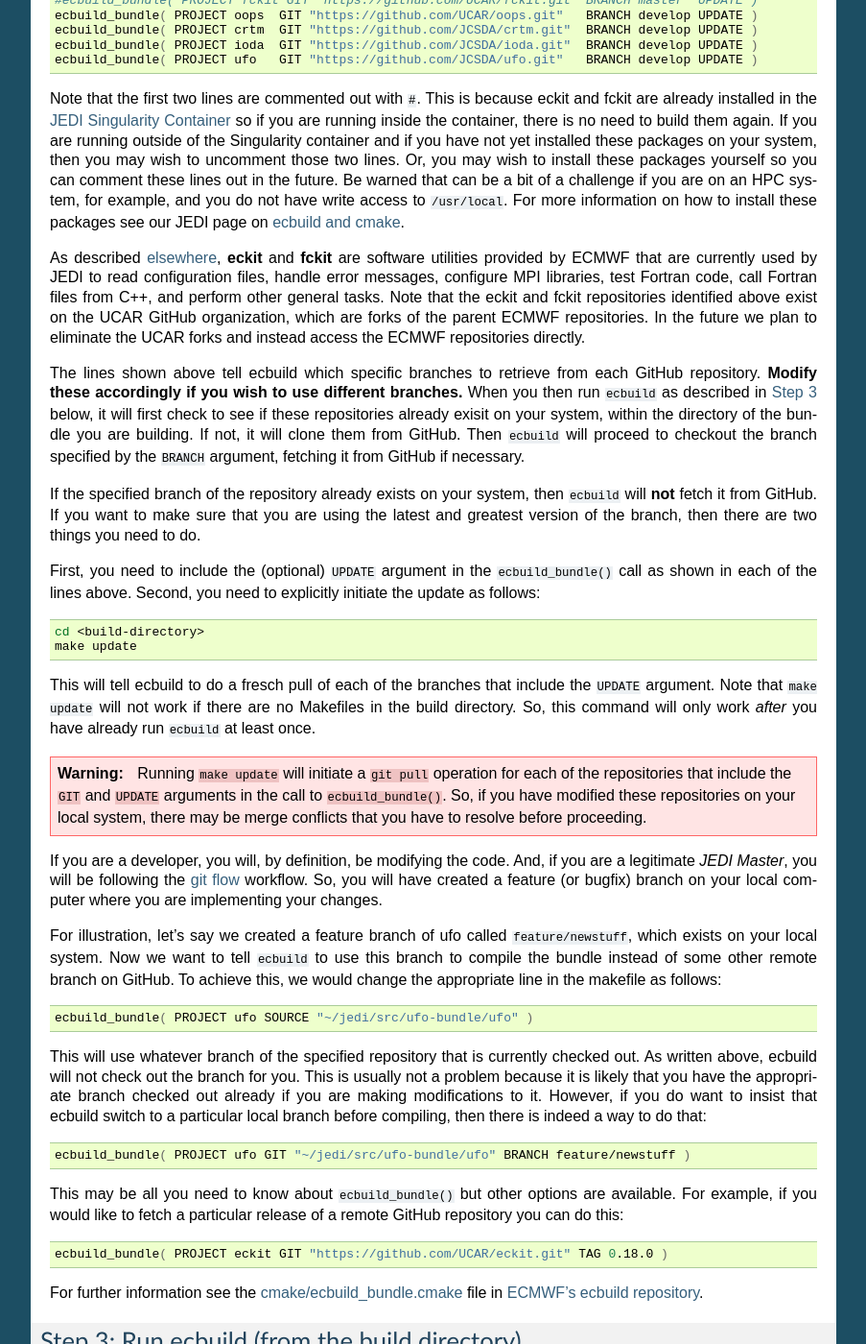
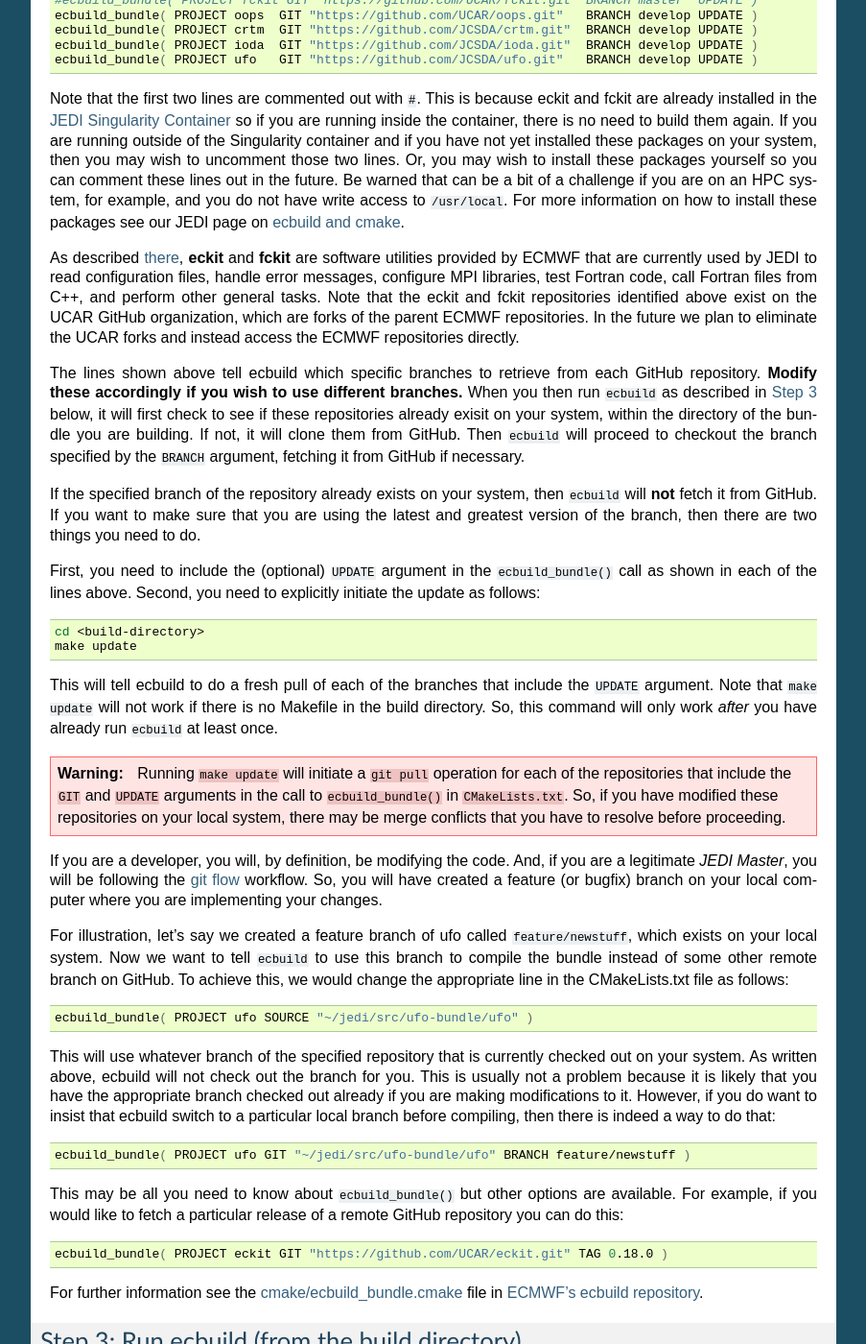
Before and after one commit to JCSDA/jedi-docs, a Sphinx documentation site: the page built from docs/developer/building_and_testing/building_jedi.rst, in a window 1280 px wide and 1400 px high, scrolled down 1156 px. Shown: the whole window at 96% size, without its empty margins (198-1101 px from the left). Built offline with Sphinx 7.4.7, drawn with Linux system fonts in a browser that asks for light colours; some of the changed text lies outside the part shown.

Commit message:
fixed a few typos

```diff
--- a/docs/developer/building_and_testing/building_jedi.rst
+++ b/docs/developer/building_and_testing/building_jedi.rst
@@ -56,7 +56,7 @@ As executed above, Step 1 will create a directory called :code:`~/jedi/src/ufo-b
 
 Note that the first two lines are commented out with :code:`#`.  This is because eckit and fckit are already installed in the :ref:`JEDI Singularity Container <build_env>` so if you are running inside the container, there is no need to build them again.  If you are running outside of the Singularity container and if you have not yet installed these packages on your system, then you may wish to uncomment those two lines.  Or, you may wish to install these packages yourself so you can comment these lines out in the future.  Be warned that can be a bit of a challenge if you are on an HPC system, for example, and you do not have write access to :code:`/usr/local`.  For more information on how to install these packages see our JEDI page on :doc:`ecbuild and cmake <../developer_tools/cmake>`.
 
-As described :doc:`elsewhere <../developer_tools/cmake>`, **eckit** and **fckit** are software utilities provided by ECMWF that are currently used by JEDI to read configuration files, handle error messages, configure MPI libraries, test Fortran code, call Fortran files from C++, and perform other general tasks.  Note that the eckit and fckit repositories identified above exist on the UCAR GitHub organization, which are forks of the parent ECMWF repositories.  In the future we plan to eliminate the UCAR forks and instead access the ECMWF repositories directly.
+As described :doc:`there <../developer_tools/cmake>`, **eckit** and **fckit** are software utilities provided by ECMWF that are currently used by JEDI to read configuration files, handle error messages, configure MPI libraries, test Fortran code, call Fortran files from C++, and perform other general tasks.  Note that the eckit and fckit repositories identified above exist on the UCAR GitHub organization, which are forks of the parent ECMWF repositories.  In the future we plan to eliminate the UCAR forks and instead access the ECMWF repositories directly.
 
 The lines shown above tell ecbuild which specific branches to retrieve from each GitHub repository.  **Modify these accordingly if you wish to use different branches.**  When you then run :code:`ecbuild` as described in :ref:`Step 3 <build-step3>` below, it will first check to see if these repositories already exisit on your system, within the directory of the bundle you are building.  If not, it will clone them from GitHub.  Then :code:`ecbuild` will proceed to checkout the branch specified by the :code:`BRANCH` argument, fetching it from GitHub if necessary.
 
@@ -69,21 +69,21 @@ First, you need to include the (optional) :code:`UPDATE` argument in the :code:`
    cd <build-directory>
    make update
 
-This will tell ecbuild to do a fresch pull of each of the branches that include the :code:`UPDATE` argument.  Note that :code:`make update` will not work if there are no Makefiles in the build directory.  So, this command will only work *after* you have already run :code:`ecbuild` at least once.
+This will tell ecbuild to do a fresh pull of each of the branches that include the :code:`UPDATE` argument.  Note that :code:`make update` will not work if there is no Makefile in the build directory.  So, this command will only work *after* you have already run :code:`ecbuild` at least once.
 
 .. warning::
 
-   Running :code:`make update` will initiate a :code:`git pull` operation for each of the repositories that include the :code:`GIT` and :code:`UPDATE` arguments in the call to :code:`ecbuild_bundle()`.  So, if you have modified these repositories on your local system, there may be merge conflicts that you have to resolve before proceeding.
+   Running :code:`make update` will initiate a :code:`git pull` operation for each of the repositories that include the :code:`GIT` and :code:`UPDATE` arguments in the call to :code:`ecbuild_bundle()` in :code:`CMakeLists.txt`.  So, if you have modified these repositories on your local system, there may be merge conflicts that you have to resolve before proceeding.
 
 If you are a developer, you will, by definition, be modifying the code.  And, if you are a legitimate *JEDI Master*, you will be following the :doc:`git flow <../developer_tools/getting-started-with-gitflow>` workflow.  So, you will have created a feature (or bugfix) branch on your local computer where you are implementing your changes.
 
-For illustration, let's say we created a feature branch of ufo called :code:`feature/newstuff`, which exists on your local system.  Now we want to tell :code:`ecbuild` to use this branch to compile the bundle instead of some other remote branch on GitHub.  To achieve this, we would change the appropriate line in the makefile as follows:
+For illustration, let's say we created a feature branch of ufo called :code:`feature/newstuff`, which exists on your local system.  Now we want to tell :code:`ecbuild` to use this branch to compile the bundle instead of some other remote branch on GitHub.  To achieve this, we would change the appropriate line in the CMakeLists.txt file as follows:
 
 .. code:: bash
 
    ecbuild_bundle( PROJECT ufo SOURCE "~/jedi/src/ufo-bundle/ufo" )
 
-This will use whatever branch of the specified repository that is currently checked out.  As written above, ecbuild will not check out the branch for you.  This is usually not a problem because it is likely that you have the appropriate branch checked out already if you are making modifications to it.  However, if you do want to insist that ecbuild switch to a particular local branch before compiling, then there is indeed a way to do that:
+This will use whatever branch of the specified repository that is currently checked out on your system.  As written above, ecbuild will not check out the branch for you.  This is usually not a problem because it is likely that you have the appropriate branch checked out already if you are making modifications to it.  However, if you do want to insist that ecbuild switch to a particular local branch before compiling, then there is indeed a way to do that:
 
 .. code:: bash
 
```
Also changed, not shown: other parts of docs/developer/building_and_testing/building_jedi.rst (+1 -1 lines).
